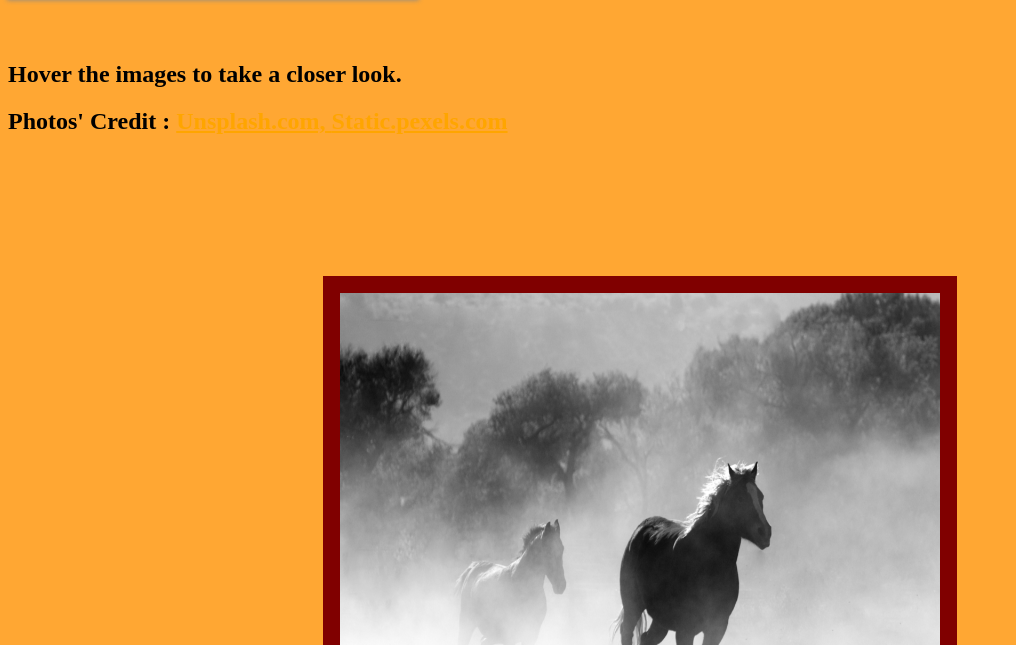
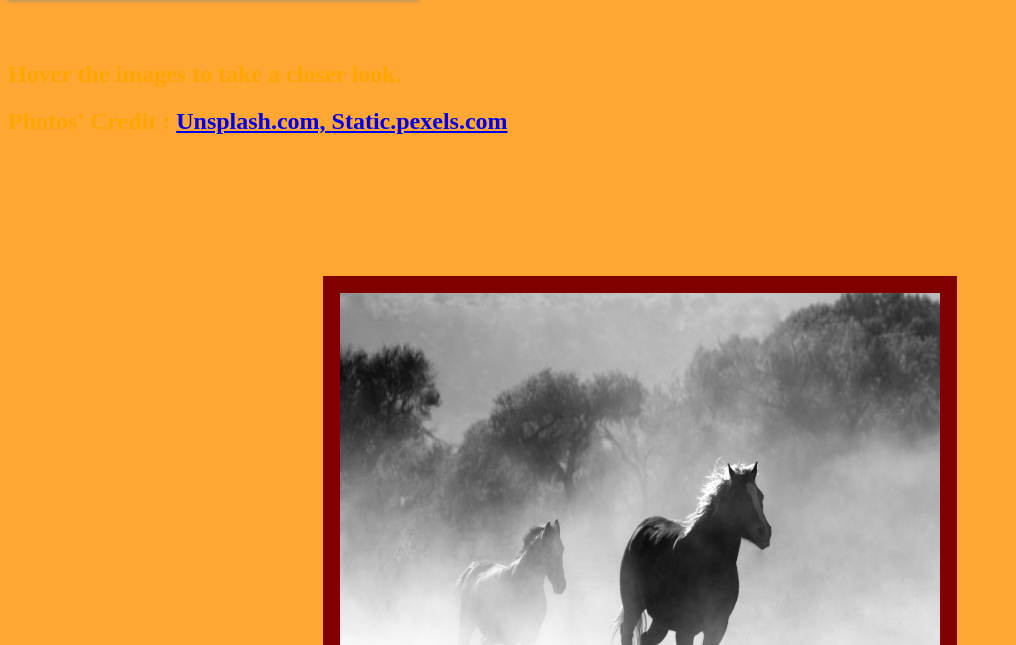
Before and after one commit to Atharv-Rege/wildlife, a plain HTML site: page index.html in a window 1280 px wide. Shown: the part 155-800 px from the top of the page, without its empty margins (0-1016 px from the left). Drawn offline with Linux system fonts and the light colour scheme; a web font is replaced by a local one.

Commit message:
Update style.css

```diff
--- a/style.css
+++ b/style.css
@@ -39,10 +39,10 @@ img {
 	margin: 67px;
 }
 
-a {
+h2 {
 	color: orange;
 }
 
-a:hover {
+h2:hover {
 	color: orange;
 }
```
